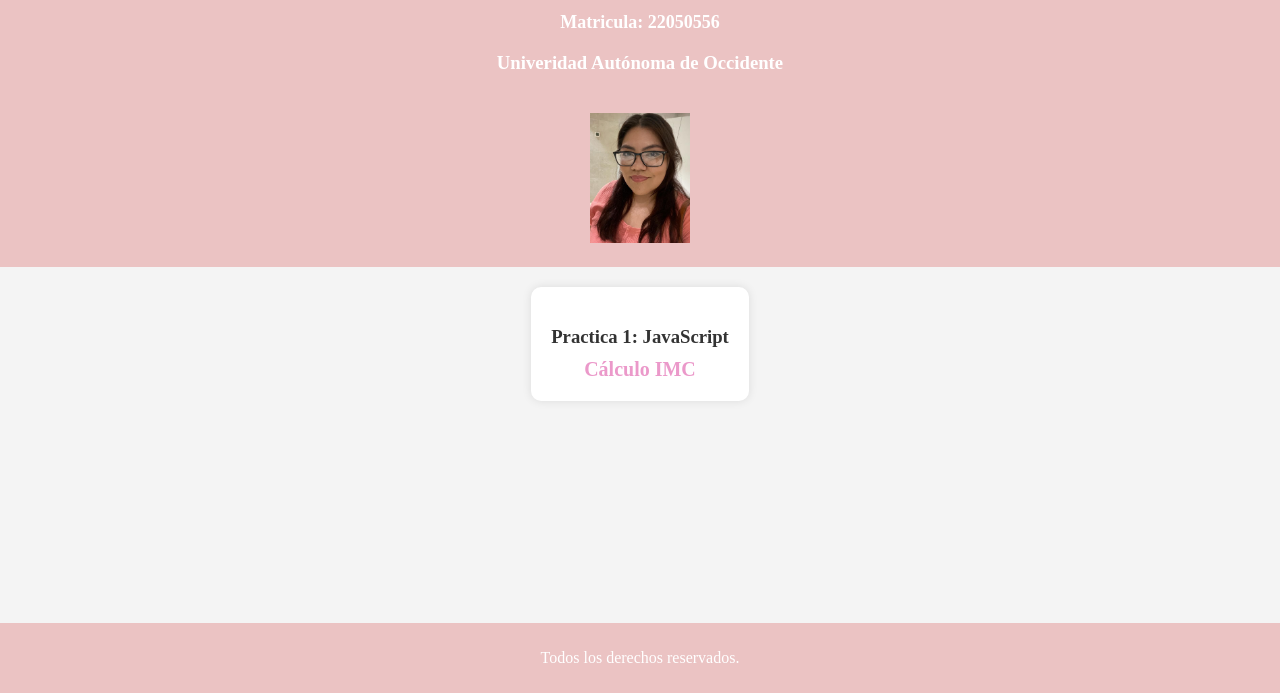
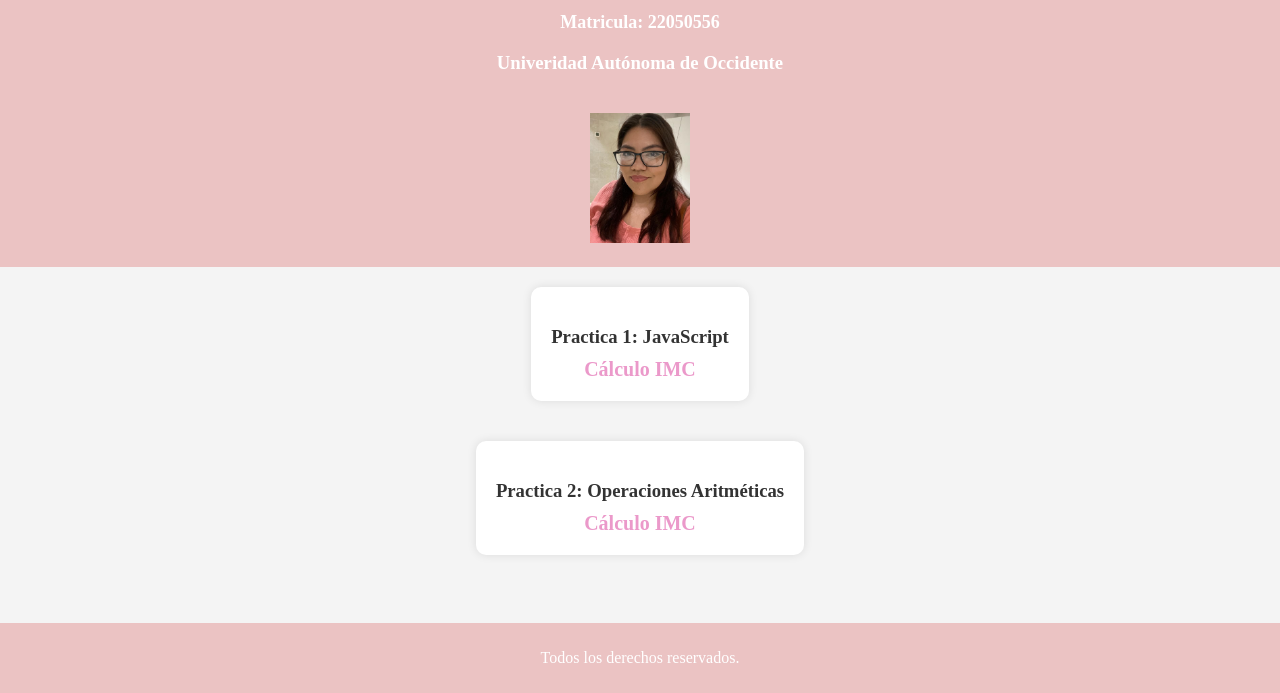
Before and after one commit to btrzosuna/MisProyectosJS, a plain HTML site: page index.html in a window 1280 px wide. Shown: the part 107-800 px from the top of the page. Drawn offline with Linux system fonts and the light colour scheme.

Commit message:
Se agrego en el menú

```diff
--- a/index.html
+++ b/index.html
@@ -20,6 +20,10 @@
         <h3>Practica 1: JavaScript</h3>
         <a href="/html/imc.html">Cálculo IMC</a>
     </div>
+    <div>
+        <h3>Practica 2: Operaciones Aritméticas</h3>
+        <a href="/html/imc.html">Cálculo IMC</a>
+    </div>
 
     <footer>
         <p>Todos los derechos reservados.</p>
```
